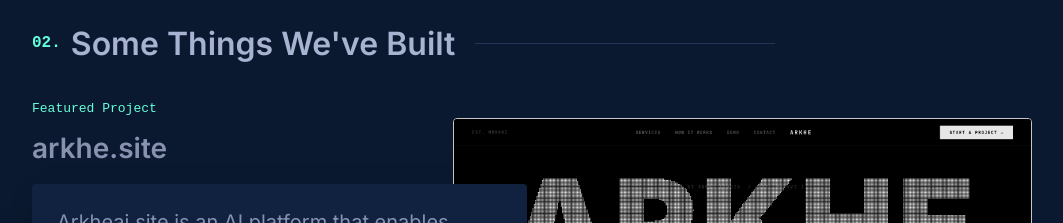
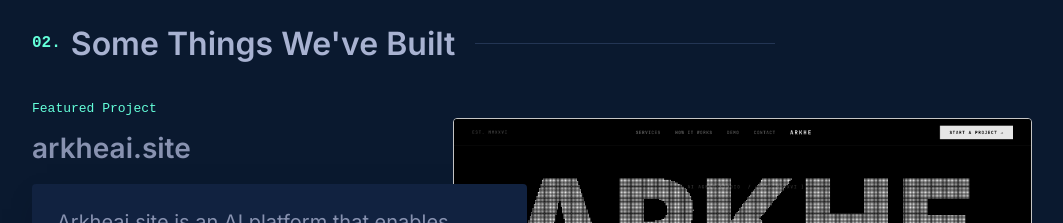
Before and after one commit to sunidhiyk/maxWeb-portfolio, a React (Vite) app: page / in a window 1280 px wide. Shown: the part 1440-1663 px from the top of the page, without its empty margins (108-1171 px from the left). Built offline with nearby package versions, Linux system fonts and the light colour scheme.

Commit message:
Update project title from 'arkhe.site' to 'arkheai.site'
update link of arch

```diff
--- a/src/components/Projects.jsx
+++ b/src/components/Projects.jsx
@@ -7,7 +7,7 @@
 
     const projects = [
         {
-            title: 'arkhe.site',
+            title: 'arkheai.site',
             description: 'Arkheai.site is an AI platform that enables users to create intelligent agents for automating repetitive tasks and improving workflow efficiency, helping individuals and teams focus on more meaningful work.',
             tech: ['Claude Code', 'Vite', 'LLM'],
             link: 'https://arkhe.site/',
```
